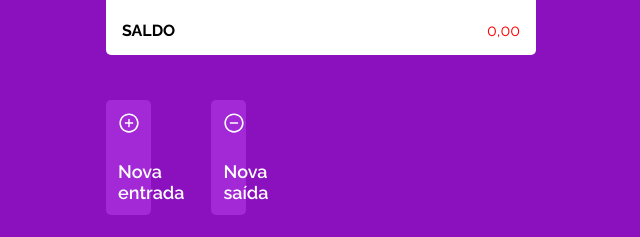
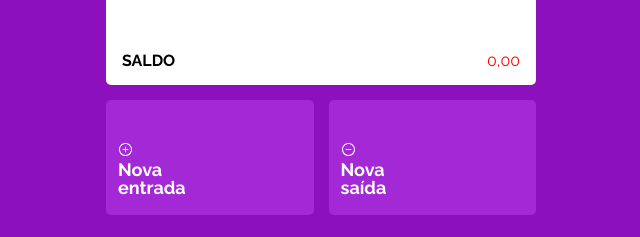
Before and after one commit to Nathan4Andrade/projeto14-mywallet-front, a React (Vite) app: page /home in a window 1280 px wide. Shown: the part 560-797 px from the top of the page, without its empty margins (319-959 px from the left). Built offline with nearby package versions, Linux system fonts and the light colour scheme; no server answers; sample sign-in values are in the browser's storage; a web font is replaced by a local one.

Commit message:
fix: buttons de entrada e saida

```diff
--- a/src/pages/HomePage.jsx
+++ b/src/pages/HomePage.jsx
@@ -117,23 +117,23 @@ export default function HomePage() {
         </TransactionsContainer>
 
         <ButtonsContainer>
-          <Link to={`/nova-transacao/entrada`}>
-            <button>
+          <button>
+            <Link to={`/nova-transacao/entrada`}>
               <AiOutlinePlusCircle />
               <p>
                 Nova <br /> entrada
               </p>
-            </button>
-          </Link>
-          <Link to={`/nova-transacao/saida`}>
-            <button>
+            </Link>
+          </button>
+          <button>
+            <Link to={`/nova-transacao/saida`}>
               <AiOutlineMinusCircle />
               <p>
                 Nova <br />
                 saída
               </p>
-            </button>
-          </Link>
+            </Link>
+          </button>
         </ButtonsContainer>
       </HomeContainer>
     )
```
